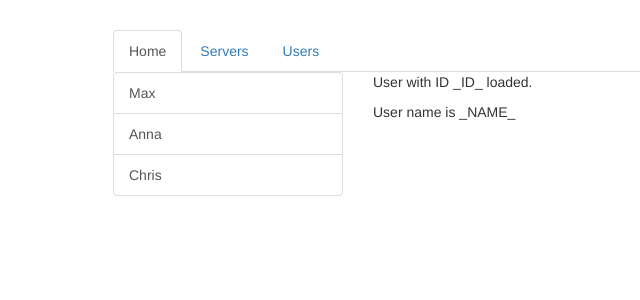
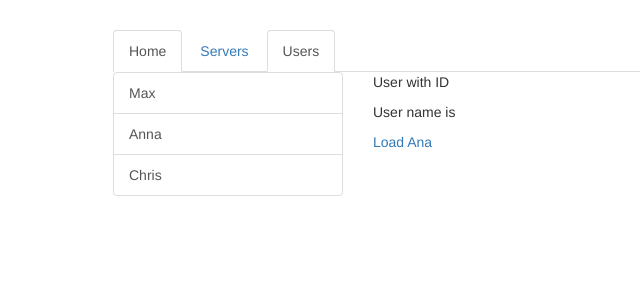
Before and after one commit to vladutcoman/AngularDemo, an Angular app in the folder routing-start/: page /users in a window 1280 px wide. Shown: the top 300 px of the page, without its empty margins (152-792 px from the left). Built offline with nearby package versions, Linux system fonts and the light colour scheme.

Commit message:
use path params

```diff
--- a/routing-start/src/app/app.component.html
+++ b/routing-start/src/app/app.component.html
@@ -2,9 +2,9 @@
   <div class="row">
     <div class="col-xs-12 col-sm-10 col-md-8 col-sm-offset-1 col-md-offset-2">
       <ul class="nav nav-tabs">
-        <li role="presentation" class="active"><a routerLink="/">Home</a></li>
-        <li role="presentation"><a routerLink="/servers">Servers</a></li>
-        <li role="presentation"><a [routerLink]="['users']">Users</a></li>
+        <li role="presentation" class="active" routerLinkActive="active" [routerLinkActiveOptions]="{exact: true}"><a routerLink="/">Home</a></li>
+        <li role="presentation" routerLinkActive="active"><a routerLink="/servers">Servers</a></li>
+        <li role="presentation" routerLinkActive="active"><a [routerLink]="['users']">Users</a></li>
       </ul>
     </div>
   </div>
--- a/routing-start/src/app/app.module.ts
+++ b/routing-start/src/app/app.module.ts
@@ -16,8 +16,8 @@
 const appRoutes: Routes = [
   { path: '', component: HomeComponent },
   { path: 'users', component: UsersComponent },
+  { path: 'users/:id/:name', component: UserComponent },
   { path: 'servers', component: ServersComponent }
-
 ]
 
 
--- a/routing-start/src/app/home/home.component.html
+++ b/routing-start/src/app/home/home.component.html
@@ -1,2 +1,5 @@
 <h4>Welcome to Server Manager 4.0</h4>
 <p>Manage your Servers and Users.</p>
+<button class="btn btn-primary" (click)="onLoadServers()">
+    Load Servers
+</button>
--- a/routing-start/src/app/home/home.component.ts
+++ b/routing-start/src/app/home/home.component.ts
@@ -1,4 +1,5 @@
 import { Component, OnInit } from '@angular/core';
+import { Router } from '@angular/router';
 
 @Component({
   selector: 'app-home',
@@ -7,9 +8,13 @@
 })
 export class HomeComponent implements OnInit {
 
-  constructor() { }
+  constructor(private router: Router) { }
 
   ngOnInit() {
   }
 
+  onLoadServers() {
+    this.router.navigate(['servers']);
+  }
+
 }
--- a/routing-start/src/app/users/user/user.component.html
+++ b/routing-start/src/app/users/user/user.component.html
@@ -1,2 +1,4 @@
-<p>User with ID _ID_ loaded.</p>
-<p>User name is _NAME_</p>
+<p>User with ID {{ user.id }}</p>
+<p>User name is {{ user.name }}</p>
+
+<a [routerLink]="['/users', 10, 'Ana']">Load Ana</a>
--- a/routing-start/src/app/users/user/user.component.ts
+++ b/routing-start/src/app/users/user/user.component.ts
@@ -1,4 +1,5 @@
 import { Component, OnInit } from '@angular/core';
+import { ActivatedRoute } from '@angular/router';
 
 @Component({
   selector: 'app-user',
@@ -8,9 +9,22 @@
 export class UserComponent implements OnInit {
   user: {id: number, name: string};
 
-  constructor() { }
+  constructor(private route: ActivatedRoute) { }
 
   ngOnInit() {
+    // this.user = {
+    //   id: this.route.snapshot.params['id'],
+    //   name: this.route.snapshot.params['name']
+    // }
+
+    this.route.params.subscribe(
+      (params: any) => {
+        this.user = {
+          id: params['id'],
+          name: params['name']
+        }
+      }
+    );
   }
 
 }
```
